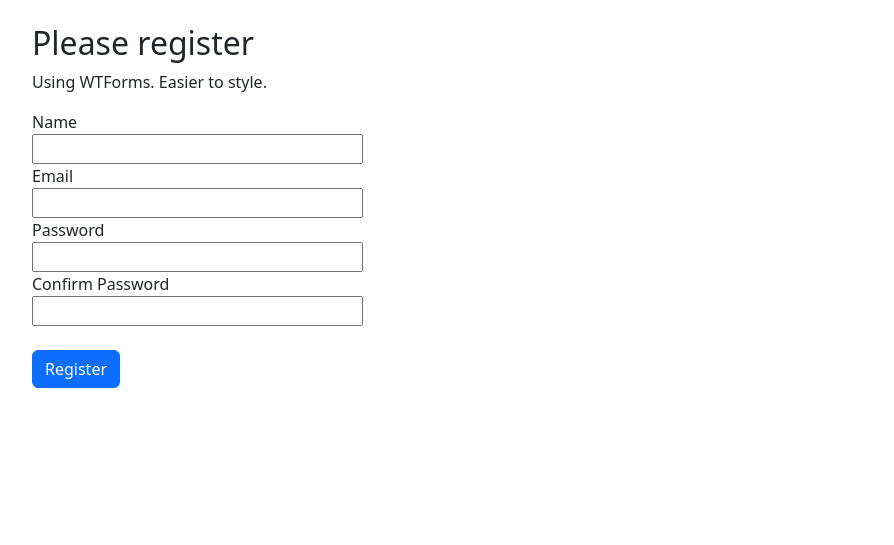
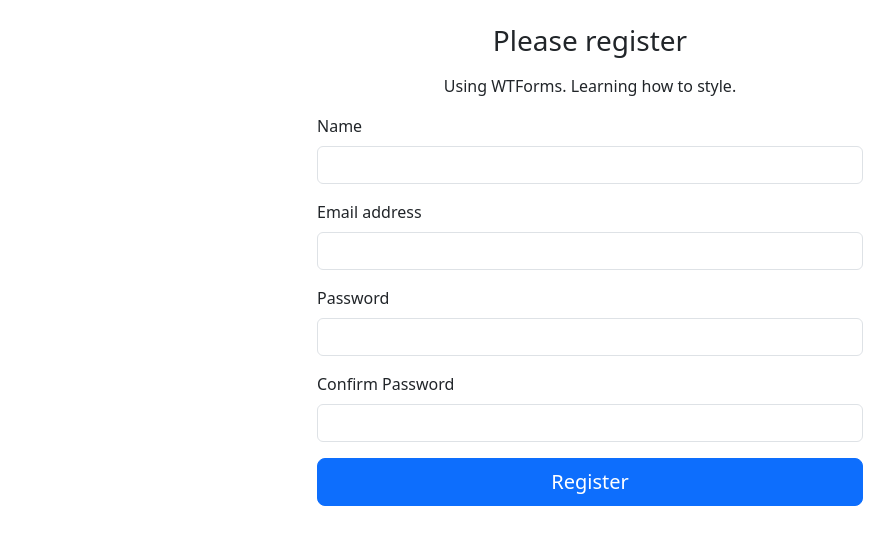
Before and after one commit to RalIlieva/flask-portfo-web-app, a Flask app: page /register in a window 1280 px wide. Shown: the part 73-618 px from the top of the page, without its empty margins (50-944 px from the left). Run offline with Flask 3, Linux system fonts and the light colour scheme; some libraries are stand-ins or nearby versions.

Commit message:
Some styling register and sign in pages

```diff
--- a/website/templates/register.html
+++ b/website/templates/register.html
@@ -1,33 +1,45 @@
 {% extends "base.html" %}
+{% from 'bootstrap5/form.html' import render_form %}
 {% block title %}Register{% endblock %}
 
 {% block body_content %}
 <div class="container">
-  <main class="form-signin w-100 m-auto">
-      <h2>Please register</h2>
-        <p>Using WTForms. Easier to style.</p>
-    <div class="form-floating">
-      <form method="POST" action="{{ url_for('auth.register') }}" >
+    <div class="row justify-content-md-center">
+        <div class="col-md-6">
+            <main class="form-signin">
+                <h2 class="h3 mb-3 fw-normal text-center">Please register</h2>
+                <p class="text-center">Using WTForms. Learning how to style.</p>
+                <form method="POST" action="{{ url_for('auth.register') }}">
+                    <div class="mb-3">
                         {{ form.csrf_token }}
-            {{ form.name.label }} <br> {{ form.name(size=30) }} <br>
-            {{ form.email.label }}  <br> {{ form.email(size=30) }} <br>
+                        <label class="form-label">Name</label>
+                        {{ form.name(class="form-control") }}
+                    </div>
+                    <div class="mb-3">
+                        <label  class="form-label">Email address</label>
+                        {{ form.email(class="form-control") }}
                         {% for err in form.email.errors %}
-                    <span style="color:red">{{ err }}</span>
+                            <span class="text-danger">{{ err }}</span>
                         {% endfor %}
-            {{ form.password1.label }}  <br> {{ form.password1(size=30) }}<br>
+                    </div>
+                    <div class="mb-3">
+                        <label  class="form-label">Password</label>
+                        {{ form.password1(class="form-control") }}
                         {% for err in form.password1.errors %}
-                    <span style="color:red">{{ err }}</span>
+                            <span class="text-danger">{{ err }}</span>
                         {% endfor %}
-            {{ form.password2.label }}  <br> {{ form.password2(size=30) }}<br>
+                    </div>
+                    <div class="mb-3">
+                        <label  class="form-label">Confirm Password</label>
+                        {{ form.password2(class="form-control") }}
                         {% for err in form.password2.errors %}
-                    <span style="color:red">{{ err }}</span>
+                            <span class="text-danger">{{ err }}</span>
                         {% endfor %}
-            <br>
-            <button class="btn btn-primary" type="submit" value="Register">Register</button>
-          </br>
+                    </div>
+                    <button class="w-100 btn btn-lg btn-primary" type="submit">Register</button>
                 </form>
-    </div>
             </main>
         </div>
-
+    </div>
+</div>
 {% endblock %}
```
Also changed, not shown: website/templates/edit_profile.html (+12 -7 lines), website/templates/login.html (+7 -6 lines). Lines whose indentation alone changed are shown as unchanged.
